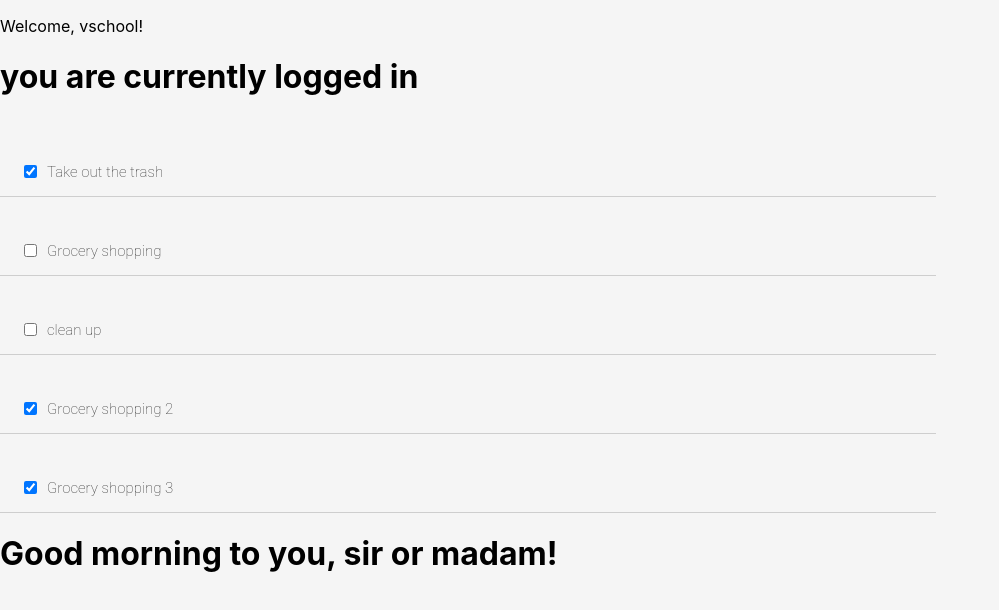
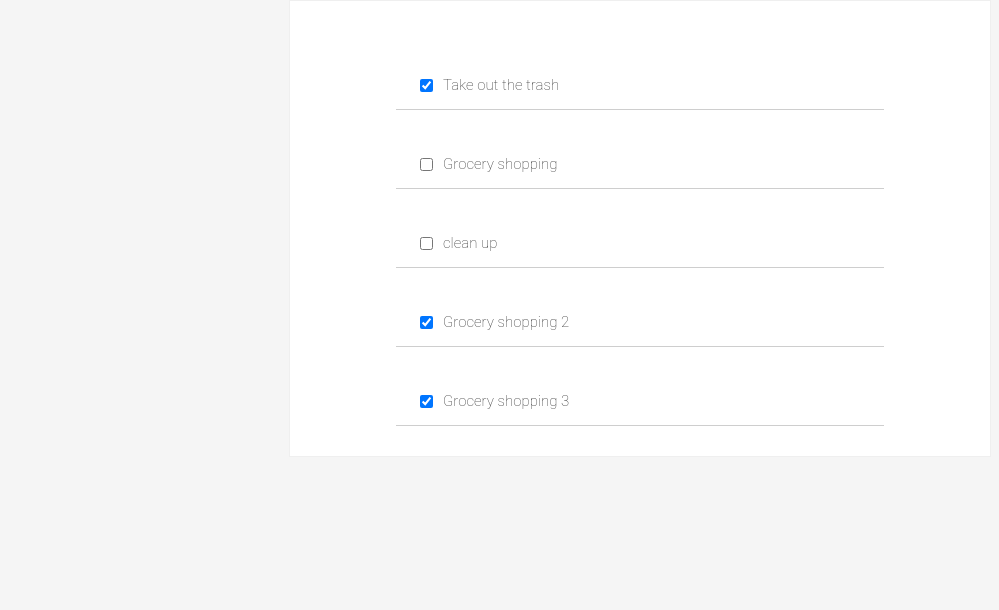
Before and after one commit to Noppagorn/learn-react-js, a React (Create React App) app: page / in a window 1280 px wide. Shown: the top 610 px of the page, without its empty margins (0-999 px from the left). Built offline with nearby package versions, Linux system fonts and the light colour scheme.

Commit message:
finish 20 Todo App - Phase 4

```diff
--- a/src/App.js
+++ b/src/App.js
@@ -1,94 +1,32 @@
-import logo from './logo.svg';
-import './App.css';
-import React, { Component } from "react"
+import React from "react"
+import './App.css'
+import Todo from "./components/Todo"
 
+import "./style/style.css"
 
-import './components/style.css'
-
-import MyInfo from "./components/MyInfo.js"
-// import Header from "./components/Header.js"
-import Hello from "./components/hello.js"
-import Footer from "./components/Footer.js"
-import Contact from "./components/Contact"
-import Todo from "./components/Todo.js"
-import Joke from "./components/Joke"
+import todoData from "./data/todoData"
 import TodoItem from "./components/TodoItem"
-
-import jokesData from "./data/jokesdata"
-import todoData from './data/todoData';
-
-
-
 class App extends React.Component{
   constructor(){
     super()
     this.state = {
-      isLoggedIn: true,
-      name : "tong",
-      age : 23,
-      answer : "Yes"
+      name : "Tong",
+      todos : todoData
     }
   }
-  getJokeComponent(){
-    const jokeComponents = jokesData.map(joke =>{
+  render(){
+    const todoItem = this.state.todos.map(item =>{
       return (
-        <Joke key={joke.id} joke={joke}></Joke>
-        )
-      })
-    return jokeComponents
-  }
-  render(){
-    let wordDisplay
-
-    if (this.state.isLoggedIn){
-      wordDisplay = "in"
-    }
-    else{
-      wordDisplay = "out"
-    }
-
+        <TodoItem key={item.id} item={item}></TodoItem>
+      )
+    })
     return (
-    <div>
-      <Header username="vschool"></Header>
-
-    <h1>you are currently logged {wordDisplay}</h1>
-
-      <Todo items={todoData}></Todo>
-      <Greeting></Greeting>
-    </div>
+      <div className="todo-list">
+        {todoItem}
+      </div>
     )
   }
 }
 
-class Header extends React.Component {
-  render(){
-    return (
-    <header>
-        <p>Welcome, {this.props.username}!</p>
-      </header>
-    )
-  }
-}
 
-class Greeting extends Component {
-  render () {
-    const date = new Date()
-    const hours = date.getHours()
-    let timeOfDay
-
-    if (hours < 12){
-      timeOfDay = "morning"
-    }
-    else if (hours >= 12 && hours < 17){
-      timeOfDay = "afternoon"
-    }
-    else{
-      timeOfDay = "night"
-    }
-
-    return (
-      <h1> Good {timeOfDay} to you, sir or madam!</h1>
-    )
-  }
-}
-export default App;
+export default App
--- a/src/components/Todo.js
+++ b/src/components/Todo.js
@@ -7,7 +7,7 @@ function Todo(props){
         )
     })
     return (
-        <div>
+        <div className="todo-list">
             {todoComponent}
         </div>
     )
```
Also changed, not shown: src/style/style.css (renamed from src/components/style.css), 1 other file (tests, documents, lock files or other folders).
